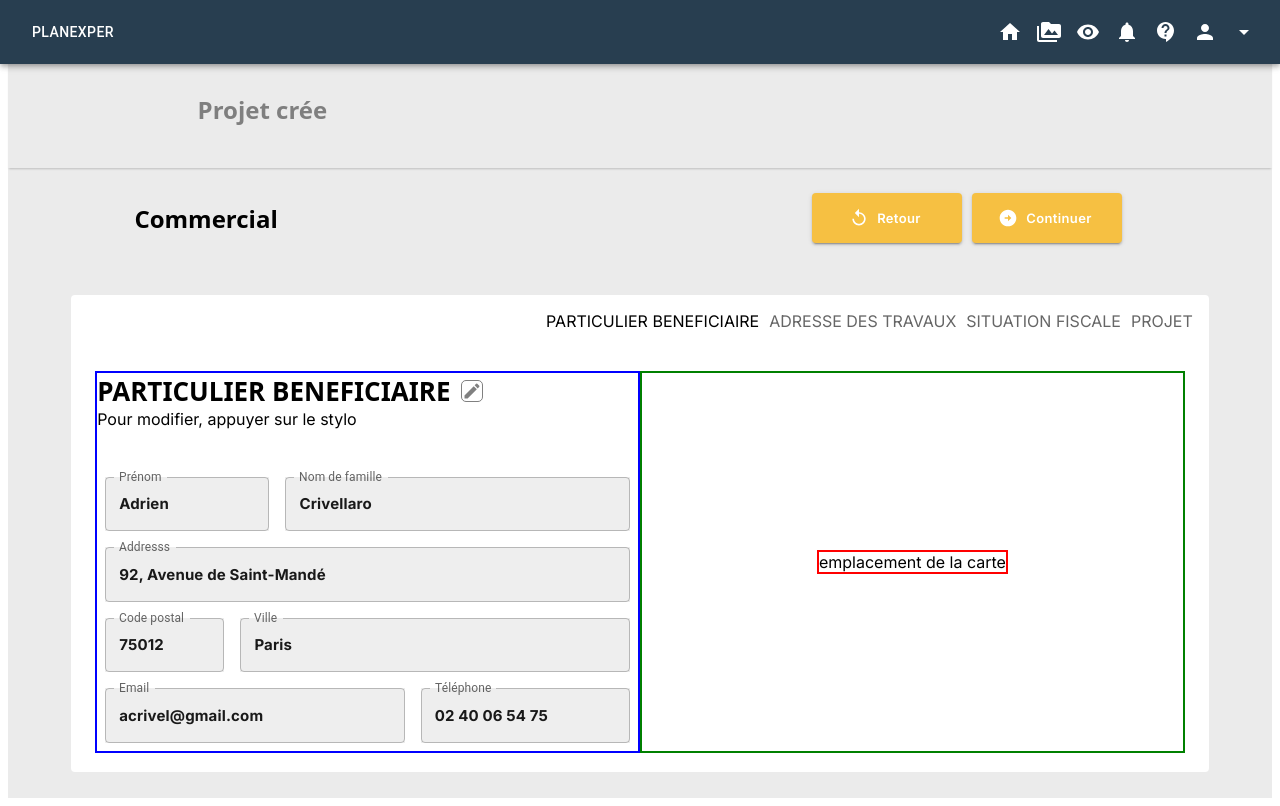
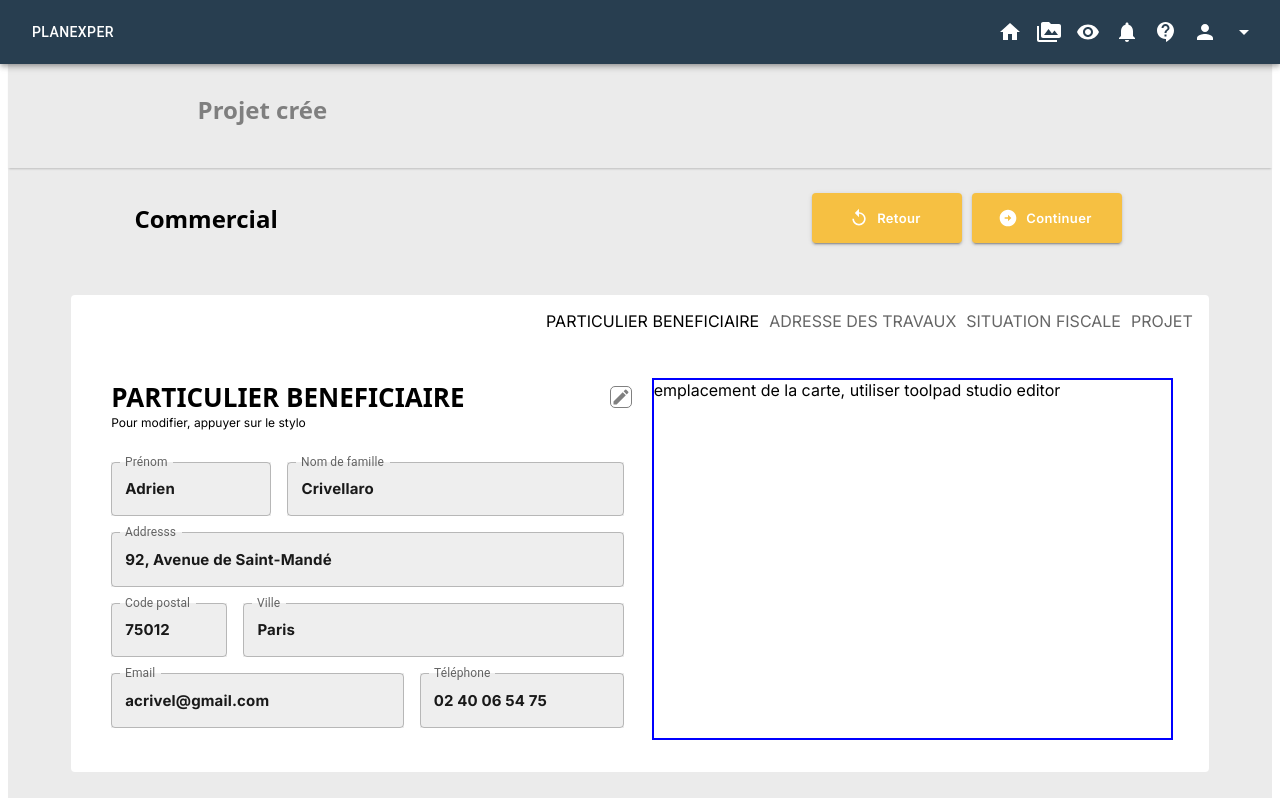
Before and after one commit to accardigianni/planexperbeta, a Next.js app: page / in a window 1280 px wide. Built offline with nearby package versions, Linux system fonts and the light colour scheme.

Commit message:
refacto in component to board view

```diff
--- a/src/app/component/board/BoardTemplate.tsx
+++ b/src/app/component/board/BoardTemplate.tsx
@@ -1,118 +1,40 @@
 import React from 'react';
 import { Box, Grid, TextField } from '@mui/material';
 import MapHeadBand from './mapHeadBand/mapHeadBand';
-import ModeEditOutlineIcon from '@mui/icons-material/ModeEditOutline';
-
+import TextFielHeadBand from './textfieldHeadBand/textfieldHeadBand';
+import TextFieldCustom from './textfield/texfield';
 
 export default function BoardBeneficiaryInfo() {
   return (
     <>
       <Box
         sx={{
-        borderRadius:1,
-        height:'90%',
-        width: "90%",
-        display: "flex",
+          borderRadius: 1,
+          height: '90%',
+          width: '90%',
+          display: 'flex',
           backgroundColor: 'white',
           flexDirection: 'column',
-      }}>
+        }}
+      >
         <MapHeadBand />
-      <Grid container sx={{ flexDirection: 'row',p:3, height: '100%', width:'100%'}}>
+        <Grid container sx={{ flexDirection: 'row', p: 3, height: '100%', width: '100%' }}>
+          <Grid container xs={6} sx={{ flexDirection: 'column', p: 1 }}>
 
-        <Grid container xs={6} sx={{flexDirection: 'column', border: '2px solid blue' }}>
-          <Grid container sx={{flexDirection:'row'}}>
-            <Grid item sx={{
-              display: 'flex',
+            <TextFielHeadBand/>
+            <TextFieldCustom/>
+          </Grid>
+
+          <Grid
+            container
+            xs={6}
+            sx={{
               alignItems: 'center',
               justifyContent: 'center',
-              fontFamily:'Noto Sans',
-              fontSize: '26px',
-              fontWeight: '600',
-              height: 'auto'}}>
-              <div>PARTICULIER BENEFICIAIRE</div>
-              <ModeEditOutlineIcon style={{
-                border: '1px solid',
-                borderRadius: '5px',
-                marginLeft: "10px",
-                fontSize: '20px',
-                color: 'grey',
-                alignItems: 'center'}} />
-            </Grid>
-            <Grid item   >
-              <div> Pour modifier, appuyer sur le stylo</div>
-            </Grid>
-          </Grid>
-
-
-
-          <Grid container spacing={2}  sx={{display: 'flex' ,flexDirection:'row', p:1,mt:3}}>
-            <Grid item xs={4}>
-              <TextField
-                  id="outlined-required"
-                  label="Prénom"
-                  defaultValue="Adrien"/>
-            </Grid>
-            <Grid item xs={8} >
-            <TextField
-                  id="outlined-required"
-                  label="Nom de famille"
-                  defaultValue="Crivellaro"/>
-            </Grid>
-
-          </Grid>
-
-          <Grid item sx={{p:1}}>
-          <TextField
-                  id="outlined-required"
-                  label="Addresss"
-                  defaultValue="92, Avenue de Saint-Mandé"/>
-          </Grid>
-
-          <Grid container spacing={2}  sx={{display: 'flex' ,flexDirection:'row',p:1}}>
-            <Grid item xs={3}>
-              <TextField
-                  id="outlined-required"
-                  label="Code postal"
-                  defaultValue="75012"/>
-            </Grid>
-            <Grid item xs={9} >
-              <TextField
-                  id="outlined-required"
-                  label="Ville"
-                  defaultValue="Paris"/>
-            </Grid>
-          </Grid>
-
-          <Grid container  spacing={2} sx={{display: 'flex' ,flexDirection:'row', p:1}}>
-            <Grid item xs={7}>
-              <TextField
-                  id="outlined-required"
-                  label="Email"
-                  defaultValue="acrivel@gmail.com"/>
-            </Grid>
-            <Grid item xs={5}>
-                <TextField
-                  id="outlined-required"
-                  label="Téléphone"
-                  defaultValue="02 40 06 54 75"/>
-            </Grid>
-          </Grid>
-        </Grid>
-
-
-
-
-        <Grid container xs={6} sx={{
-            alignItems: 'center',
-            justifyContent: 'center',
-            border: '2px solid green',
-            height:'100%',
-            width: "100%"}}>
-          <Box sx={{
-
-            border: '2px solid red',
-            }}>
-              <div>emplacement de la carte </div>
+              height: '100%',
+              width: '100%'}}>
+            <Box sx={{ border: '2px solid blue' ,width:'95%' , height: '95%' }}>
+              <div>emplacement de la carte, utiliser toolpad studio editor</div>
             </Box>
           </Grid>
         </Grid>
--- /dev/null
+++ b/src/app/component/board/textfield/texfield.tsx
@@ -0,0 +1,41 @@
+import { Grid, TextField } from '@mui/material'
+import React from 'react'
+
+export default function TextFieldCustom ()  {
+  return (
+    <>
+    <Grid container spacing={2} sx={{ display: 'flex', flexDirection: 'row', p: 1, mt: 1 }}>
+              <Grid item xs={4}>
+                <TextField id="outlined-required" label="Prénom" defaultValue="Adrien" />
+              </Grid>
+              <Grid item xs={8}>
+                <TextField id="outlined-required" label="Nom de famille" defaultValue="Crivellaro" />
+              </Grid>
+            </Grid>
+
+            <Grid container sx={{ display: 'flex', flexDirection: 'row', p: 1 }}>
+              <Grid item xs={12}>
+                <TextField id="outlined-required" label="Addresss" defaultValue="92, Avenue de Saint-Mandé" />
+              </Grid>
+            </Grid>
+
+            <Grid container spacing={2} sx={{ display: 'flex', flexDirection: 'row', p: 1 }}>
+              <Grid item xs={3}>
+                <TextField id="outlined-required" label="Code postal" defaultValue="75012" />
+              </Grid>
+              <Grid item xs={9}>
+                <TextField id="outlined-required" label="Ville" defaultValue="Paris" />
+              </Grid>
+            </Grid>
+
+            <Grid container spacing={2} sx={{ display: 'flex', flexDirection: 'row', p: 1 }}>
+              <Grid item xs={7}>
+                <TextField id="outlined-required" label="Email" defaultValue="acrivel@gmail.com" />
+              </Grid>
+              <Grid item xs={5}>
+                <TextField id="outlined-required" label="Téléphone" defaultValue="02 40 06 54 75" />
+              </Grid>
+            </Grid>
+    </>
+  )
+}
--- /dev/null
+++ b/src/app/component/board/textfieldHeadBand/textfieldHeadBand.tsx
@@ -0,0 +1,32 @@
+import { Grid } from '@mui/material'
+import React from 'react'
+import ModeEditOutlineIcon from '@mui/icons-material/ModeEditOutline';
+
+export default function TextFielHeadBand() {
+  return (
+    <>
+    <Grid container sx={{ flexDirection: 'row', alignItems: 'center', pl:1 }}>
+              {/* si on retir le xs l'icon reviens se coller a la string, je ne comprend pas pourquoi ?? */}
+              <Grid item xs>
+                <div style={{ fontFamily: 'Noto Sans', fontSize: '26px', fontWeight: '600' }}>
+                  PARTICULIER BENEFICIAIRE
+                </div>
+              </Grid>
+              <Grid item sx={{ display: 'flex', justifyContent: 'flex-end', alignItems: 'center' }}>
+                <ModeEditOutlineIcon
+                  style={{
+                    border: '1px solid',
+                    borderRadius: '5px',
+                    fontSize: '20px',
+                    color: 'grey',
+                  }}
+                />
+              </Grid>
+            </Grid>
+
+            <Grid item sx={{ fontSize: '12px', paddingLeft: '8px' }}>
+              <div>Pour modifier, appuyer sur le stylo</div>
+            </Grid>
+    </>
+  )
+}
```
Lines whose indentation alone changed are shown as unchanged.
